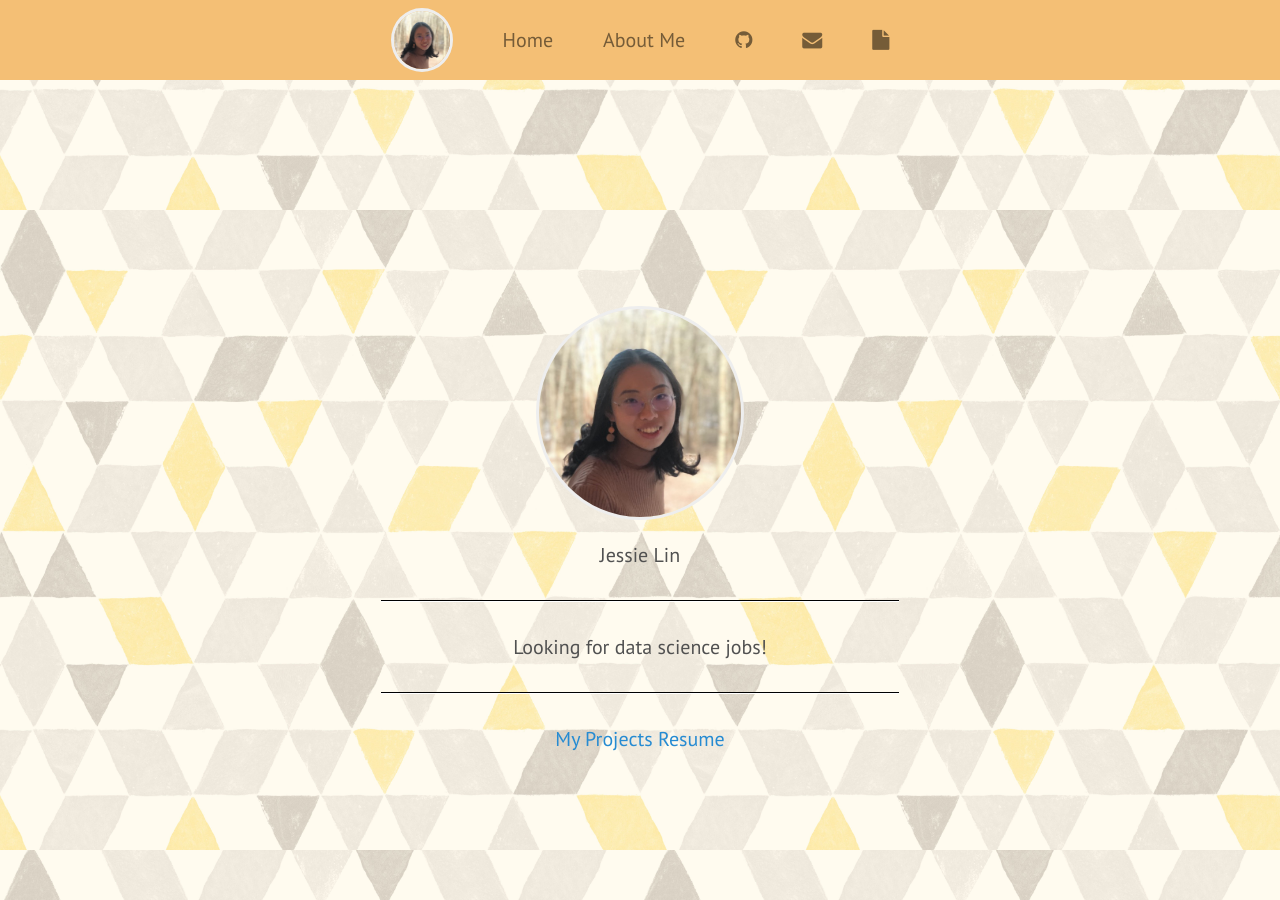
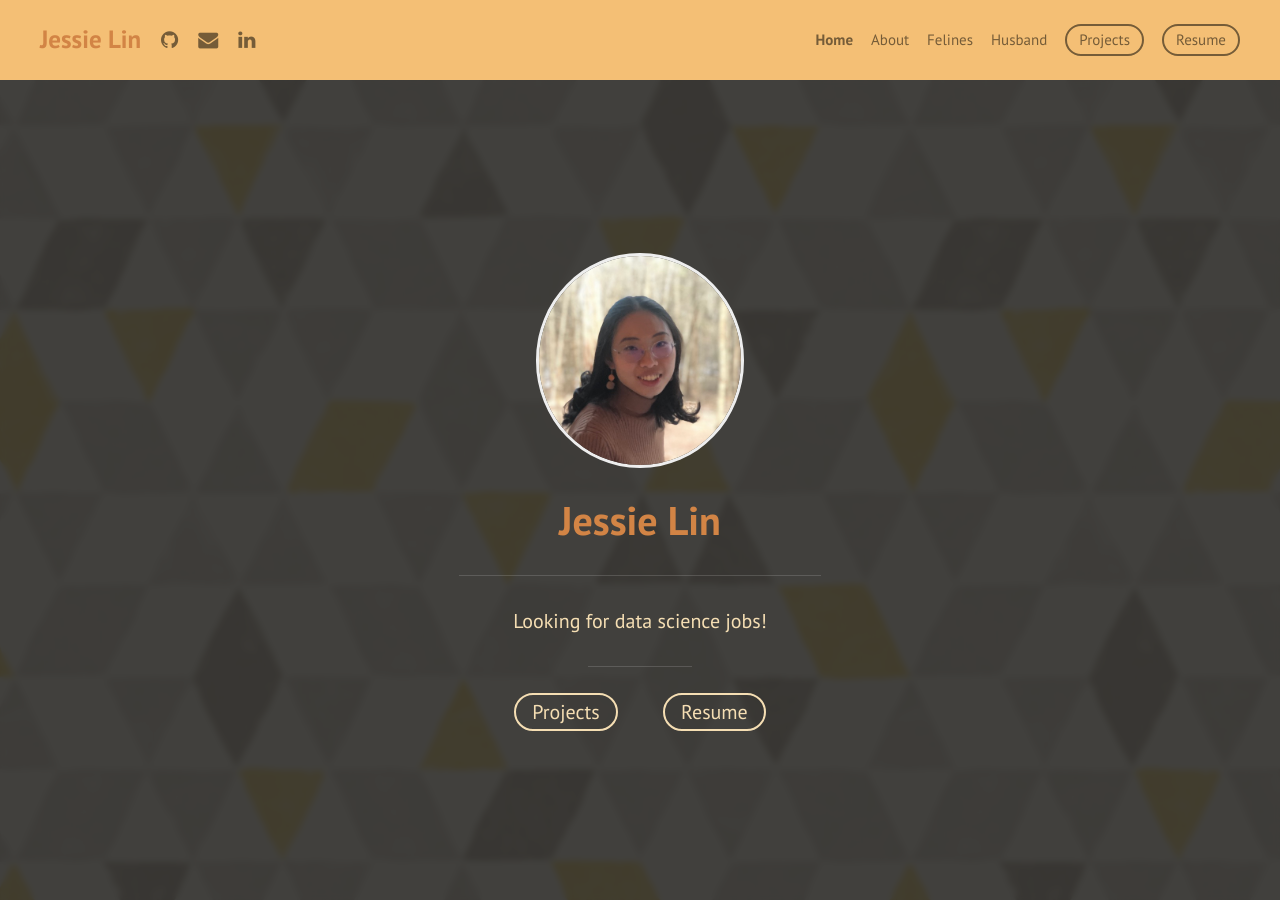
Before and after one commit to Jessie-Jingwen-Lin/Jessie-Jingwen-Lin.github.io, a Jekyll site: the page built from index.html, in a window 1280 px wide and 900 px high. Built offline with Jekyll 4.4.1, drawn with Linux system fonts in a browser that asks for light colours; nearby versions of some CDN libraries; the list of posts is cut into pages by our own code.

Commit message:
More progress on new design, almost there

```diff
--- a/_includes/sidebar_top.html
+++ b/_includes/sidebar_top.html
@@ -1,22 +1,35 @@
 <div class="topbar">
-  <img class="profile-pic-small topbar-item" src="/public/images/mountain_photo_downsample.jpg" />
+  <div class="topbar-left-spacer-right">
 
 
-  <a class="topbar-item" href="/">Home</a>
-  <a class="topbar-item" href="/about">About Me</a>
+    <div class="topbar-centering topbar-left-item">
+      <a href="/">
+        <h3 class="topbar-centering-left-item">{{ site.title }}</h3>
+      </a>
 
+      <a href="https://github.com/Jessie-Jingwen-Lin" class="social topbar-centering-left-item" target="_blank">
+        <i class="fa fa-github"></i>
+      </a>
 
-  <a href="https://github.com/Jessie-Jingwen-Lin" class="social topbar-item" target="_blank">
-    <i class="fa fa-github"></i>
-  </a>
+      <a href="mailto:jessiejingwen@gmail.com" class="social topbar-centering-left-item" target="_blank">
+        <i class="fa fa-envelope"></i>
+      </a>
 
+      <a href="https://www.linkedin.com/in/jiwlin/" class="social topbar-centering-left-last-item" target="_blank">
+        <i class="fa fa-linkedin"></i>
+      </a>
+    </div>
 
-  <a href="mailto:jessiejingwen@gmail.com" class="social topbar-item" target="_blank">
-    <i class="fa fa-envelope"></i>
-  </a>
-
-
-  <a href="/public/files/resume.pdf" class="social topbar-last-item" target="_blank">
-    <i class="fa fa-file"></i>
-  </a>
+    <div class="topbar-centering topbar-right-item">
+      <a class="topbar-centering-right-item{% if page.url == '/' %} active{% endif %}" href="/">Home</a>
+      <a class="topbar-centering-right-item{% if page.url == '/about/' %} active{% endif %}" href="/about">About</a>
+      <a class="topbar-centering-right-item{% if page.url == '/gallery/' %} active{% endif %}" href="/gallery">Felines</a>
+      <a class="topbar-centering-right-item" href="/">Husband</a>
+      <a
+        class="topbar-centering-right-item highlight"
+        {% if page.url == '/' %}onclick="scroller.scrollTo('section-projects'); return false;"{% endif %}
+        href="/#section-projects">Projects</a>
+      <a class="topbar-centering-right-last-item highlight" href="/">Resume</a>
+    </div>
+  </div>
 </div>
--- a/_layouts/index.html
+++ b/_layouts/index.html
@@ -58,27 +58,52 @@
 
     <style>
       .background-div {
-        background: center/50% url('/public/images/background.jpg');
+        background: center/70% url('/public/images/background.jpg');
         /* background-size: cover; */
         width: 100vw;
-        height: 100vh;
+        height: calc(100vh - 80px);
 
         margin-top: 80px;
 
+
+      }
+
+      .background-overlay {
+        width: 100%;
+        height: 100%;
+        background: rgba(0, 0, 0, 0.747);
+        backdrop-filter: blur(3px);
+        -webkit-backdrop-filter: blur(3px);
+      }
+
+      .home-flexbox {
+        width: 100%;
+        height: 100%;
         display: flex;
         justify-content: center;
         align-items: center;
       }
 
       .home-content-container {
-
         /* margin: auto; */
         text-align: center;
+        color: wheat;
+      }
+      .home-content-container a {
+        color: wheat;
+      }
+
+      h1.name {
+        /* color: wheat; */
       }
 
       hr {
         /* background-color: black; */
-        border-top: 1px solid black;
+        border-top: 1px solid rgba(255, 255, 255, 0.15);
+        border-bottom: none;
+        margin-left: auto;
+        margin-right: auto;
+
       }
     </style>
 	</head>
@@ -89,23 +114,35 @@
     {% include sidebar_top.html %}
 
     <header class="background-div">
-      <div class="home-content-container">
-        <img class="profile-pic" src="/public/images/mountain_photo_downsample.jpg" />
+      <div class="background-overlay">
+        <div class="home-flexbox">
+          <div class="home-content-container">
+            <img class="profile-pic" src="/public/images/mountain_photo_downsample.jpg" />
 
-        <div class="name">
-          {{ site.title }}
+            <h1 class="name">
+              {{ site.title }}
+            </h1>
+
+            <hr style="width: 70%"/>
+
+            <!-- <p></p> -->
+
+            <p class="name">
+              {{ site.description }}
+            </p>
+
+            <hr style="width: 20%"/>
+
+            <a
+              href="#section-projects"
+              onclick="scroller.scrollTo('section-projects'); return false;"
+              class="highlight"
+              style="margin-right: 2rem">Projects</a>
+            <a
+              href="/resume.pdf"
+              class="highlight">Resume</a>
+          </div>
         </div>
-
-        <hr />
-
-        <div class="name">
-          {{ site.description }}
-        </div>
-
-        <hr />
-
-        <a>My Projects</a>
-        <a>Resume</a>
       </div>
 
       <!-- <div class="home-content-container">
@@ -115,8 +152,8 @@
 
     <div class="content full-content">
       {{ content }}
+
+      <p style="font-size: xx-small;">&copy; 2021 Jingwen Lin</p>
     </div>
-
-
   </body>
 </html>
--- a/index.html
+++ b/index.html
@@ -4,12 +4,12 @@ title: Home
 usemathjax: false
 ---
 
-<h1>About Me</h1>
+<h1 id="section-about-me">About Me</h1>
 
 <p>Hey there, my name is Jessie. I discovered data science a year ago while I was doing my master's study in colon cancer. Ever since then, I have been working on various data science projects. <a href="about">Click here</a> to hear how I changed from being a colon cancer researcher to being committed to data science.</p>
 
 
-<h1 style="margin-top:2em">Selected Projects</h1>
+<h1 id="section-projects" style="padding-top:90px">Selected Projects</h1>
 
 <div id="grid">
 	{% for post in site.posts %}
--- a/public/css/hyde.css
+++ b/public/css/hyde.css
@@ -33,8 +33,9 @@
 
 html {
   font-family: "PT Sans", Helvetica, Arial, sans-serif;
+  font-size: 20px;
 }
-@media (min-width: 48em) {
+/* @media (min-width: 48em) {
   html {
     font-size: 16px;
   }
@@ -43,7 +44,7 @@ html {
   html {
     font-size: 20px;
   }
-}
+} */
 
 
 /*
@@ -143,7 +144,7 @@ a.sidebar-nav-item:focus {
   margin-left: 4rem;
   margin-right: 4rem; */
 
-  width: 55%;
+  width: 70%;
   margin-left: auto;
   margin-right: auto;
 }
@@ -322,14 +323,9 @@ a.sidebar-nav-item:focus {
 
 
 
-
 .topbar {
   height: 80px;
   background-color: #f4bf75;
-  display: flex;
-  justify-content: center;
-  align-items: center;
-  /* margin-bottom: 2em; */
 
   position: fixed;
   top: 0;
@@ -337,14 +333,77 @@ a.sidebar-nav-item:focus {
   z-index: 999;
 }
 
-.topbar-item {
-  margin-right: 50px;
+.topbar-centering {
+  height: 100%;
+  display: flex;
+  justify-content: space-between;
+  align-items: center;
 }
 
-.topbar-last-item {
-  margin-right: 0;
+.topbar-centering-left-item {
+  /* margin: 0 2rem 0 0; */
+  margin: 0 1rem 0 0;
 }
 
-.topbar a {
+.topbar-centering-left-last-item {
+  /* margin: 0 0 0 2rem; */
+  margin: 0 0 0 0rem;
+}
+
+.topbar-centering-right-item {
+  margin: 0 0.9rem 0 0;
+}
+
+.topbar-centering-right-last-item {
+  margin: 0 0 0 0rem;
+}
+
+.topbar-left-spacer-right {
+  height: 100%;
+  display: flex;
+  justify-content: space-between;
+  align-items: center;
+}
+
+.topbar-left-item {
+  margin-left: 2rem;
+  /* width: 30%; */
+  /* min-width: 200px; */
+}
+
+.topbar-right-item {
+  margin-right: 2rem;
+  /* width: 50% */
+  font-size: 0.75em;
+  /* font-variant: small-caps; */
+}
+
+.topbar-centering a {
   color: #755C38
 }
+
+.highlight {
+  border: 2px solid;
+  padding-left: 0.8em;
+  padding-right: 0.8em;
+  padding-top: 0.2em;
+  padding-bottom: 0.2em;
+  border-radius: 20px;
+}
+
+.highlight:hover {
+  text-decoration: none;
+}
+
+.topbar .highlight:hover {
+  color: #f4bf75;
+  /* color: transparent; */
+  background-color: #755C38;
+  border-color: #755C38;
+}
+
+.home-content-container .highlight:hover {
+  color: rgb(56, 55, 51);
+  background: wheat;
+  border-color: wheat;
+}
--- a/public/css/poole.css
+++ b/public/css/poole.css
@@ -52,11 +52,11 @@ html {
   font-size: 16px;
   line-height: 1.5;
 }
-@media (min-width: 38em) {
+/* @media (min-width: 38em) {
   html {
     font-size: 20px;
   }
-}
+} */
 
 body {
   color: #515151;
```
Also changed, not shown: _includes/head.html (+44 -0 lines).
